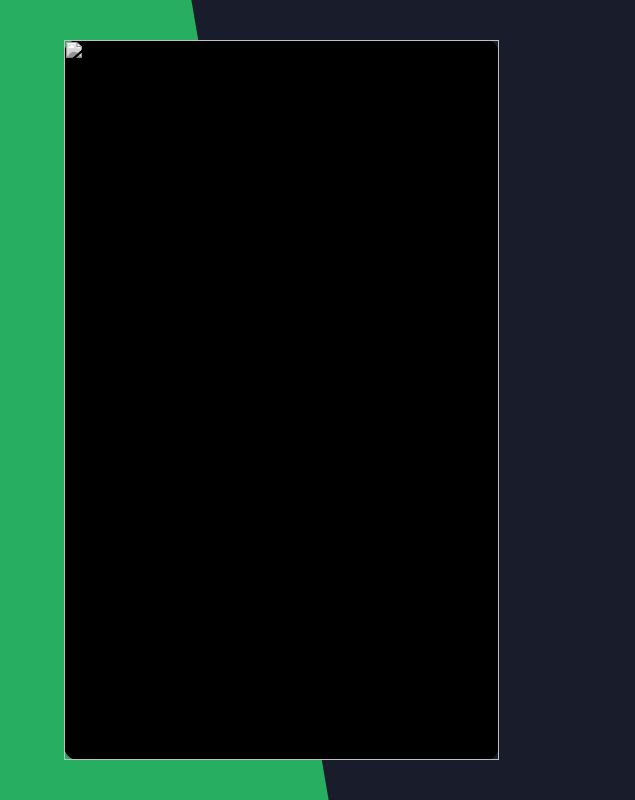
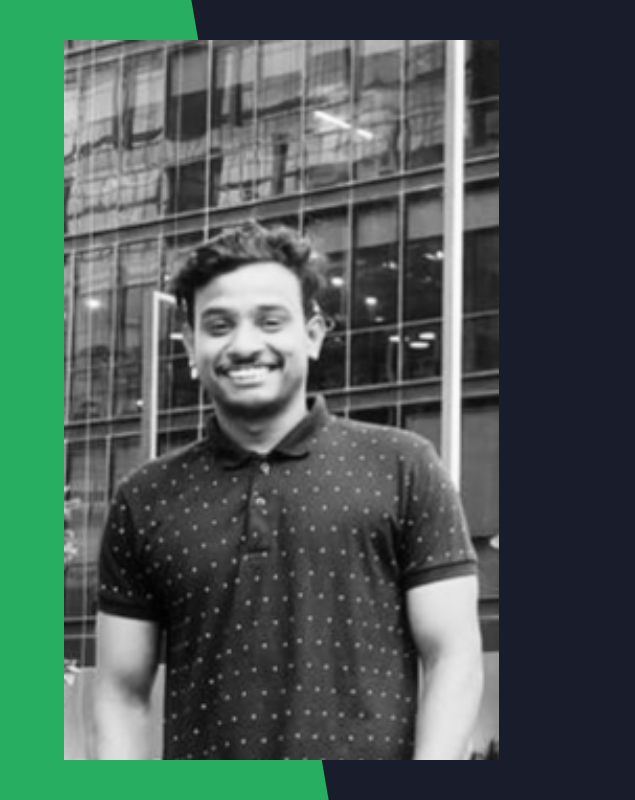
Before and after one commit to neoshivam1995/portfolio-website, a plain HTML site: page index.html in a window 1280 px wide. Shown: the full height of the page, 0-635 px from the left. Drawn offline with Linux system fonts and the light colour scheme; the site is published under a folder, as on GitHub Pages, so addresses that start at the root find nothing.

Commit message:
Update index.html

```diff
--- a/index.html
+++ b/index.html
@@ -16,7 +16,7 @@
             <div class="left-header">
                 <div class="h-shape"></div>
                 <div class="image">
-                    <img src="/img/shivam_profile_image.jpeg" alt="">
+                    <img src="img/shivam_profile_image.jpeg" alt="">
                 </div>
             </div>
             <div class="right-header">
```
